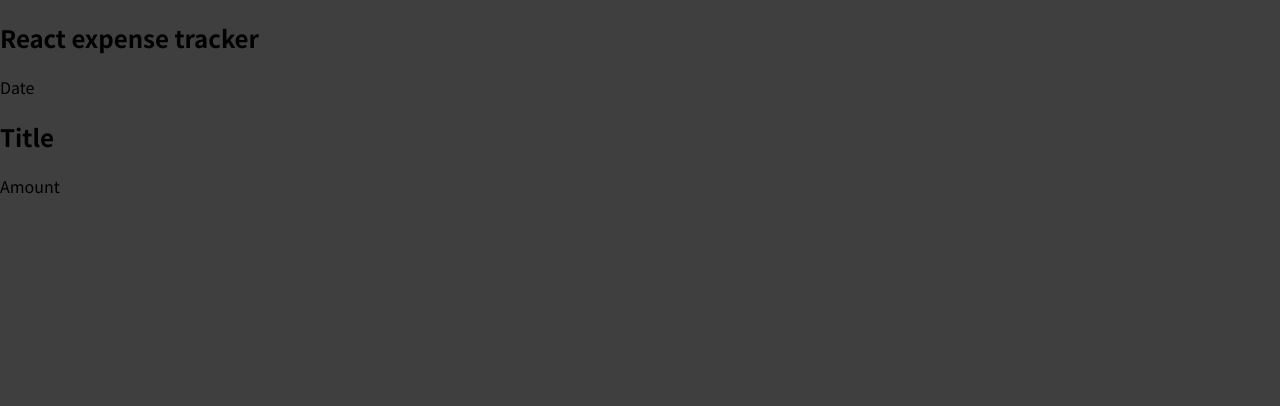
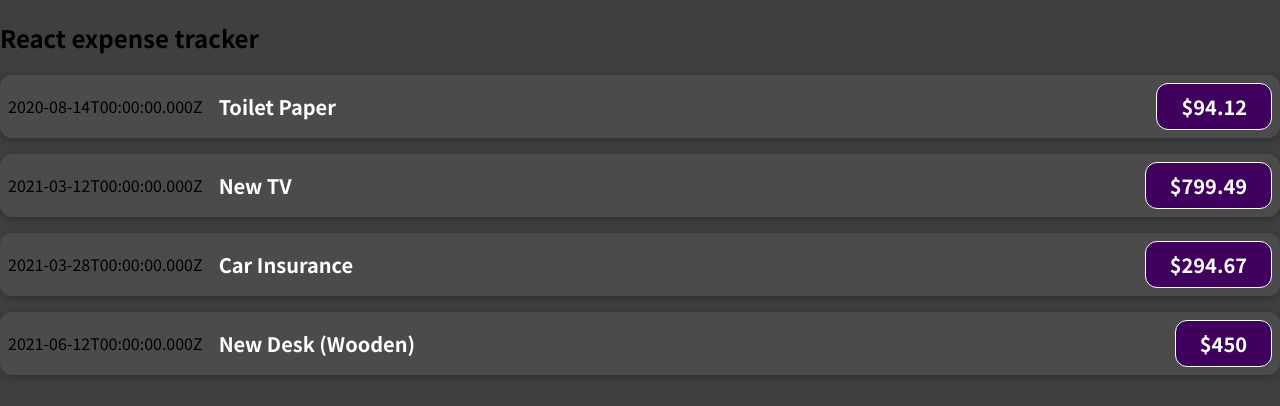
Before and after one commit to Richie1136/React-expense-tracker-udemy, a React (Create React App) app in the folder expense-tracker/: page / in a window 1280 px wide. Shown: the top 406 px of the page. Built offline with nearby package versions, Linux system fonts and the light colour scheme; the HTML template or start-up script is replaced by a standard one.

Commit message:
Passing props from the app component to the expense item component

```diff
--- a/expense-tracker/src/App.js
+++ b/expense-tracker/src/App.js
@@ -1,10 +1,35 @@
 import ExpenseItem from "./components/expenseitem/ExpenseItem";
 
 function App() {
+  const expenses = [
+    {
+      id: 'e1',
+      title: 'Toilet Paper',
+      amount: 94.12,
+      date: new Date(2020, 7, 14),
+    },
+    { id: 'e2', title: 'New TV', amount: 799.49, date: new Date(2021, 2, 12) },
+    {
+      id: 'e3',
+      title: 'Car Insurance',
+      amount: 294.67,
+      date: new Date(2021, 2, 28),
+    },
+    {
+      id: 'e4',
+      title: 'New Desk (Wooden)',
+      amount: 450,
+      date: new Date(2021, 5, 12),
+    },
+  ]
   return (
     <div className="App">
       <h2>React expense tracker</h2>
-      <ExpenseItem />
+      <ExpenseItem title={expenses[0].title} amount={expenses[0].amount} date={expenses[0].date} />
+      <ExpenseItem title={expenses[1].title} amount={expenses[1].amount} date={expenses[1].date} />
+      <ExpenseItem title={expenses[2].title} amount={expenses[2].amount} date={expenses[2].date} />
+      <ExpenseItem title={expenses[3].title} amount={expenses[3].amount} date={expenses[3].date} />
+
     </div>
   );
 }
--- a/expense-tracker/src/components/expenseitem/ExpenseItem.js
+++ b/expense-tracker/src/components/expenseitem/ExpenseItem.js
@@ -1,13 +1,16 @@
 import React from 'react'
 import './ExpenseItem.css'
 
-const ExpenseItem = () => {
+const ExpenseItem = ({ date, title, amount }) => {
+
   return (
-    <>
-      <div>Date</div>
-      <h2>Title</h2>
-      <div>Amount</div>
-    </>
+    <div className='expense-item'>
+      <div>{date.toISOString()}</div>
+      <div className='expense-item__description'>
+        <h2>{title}</h2>
+        <div className='expense-item__price'>${amount}</div>
+      </div>
+    </div>
   )
 }
 
```
